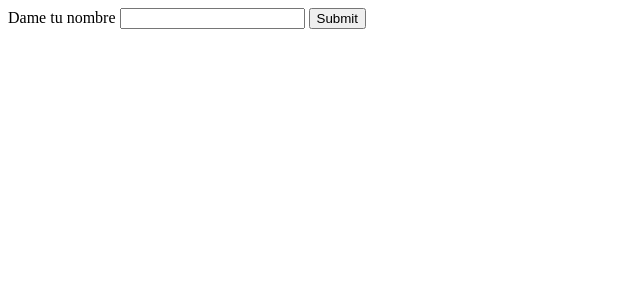
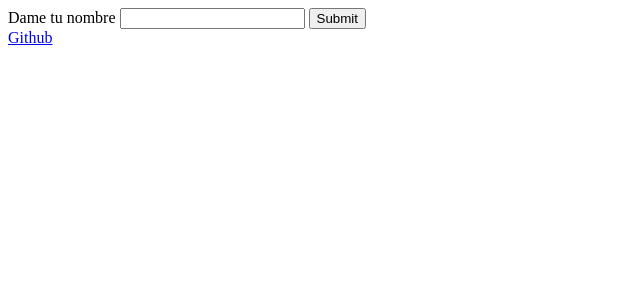
Before and after one commit to a01026512/tareacalc, a Django app: page / in a window 1280 px wide. Shown: the top 300 px of the page, without its empty margins (0-640 px from the left). Run offline with Django 4.2, Linux system fonts and the light colour scheme.

Commit message:
Update index.html

```diff
--- a/tarea/templates/index.html
+++ b/tarea/templates/index.html
@@ -13,6 +13,7 @@
                     <input type="text" name="nombre" />
                     <input type="submit" />
                 </form>
+                <a href="https://github.com/a01026512/tareacalc" target="_blank">Github</a>
             </section>
 		</main>
 	</body>
```
